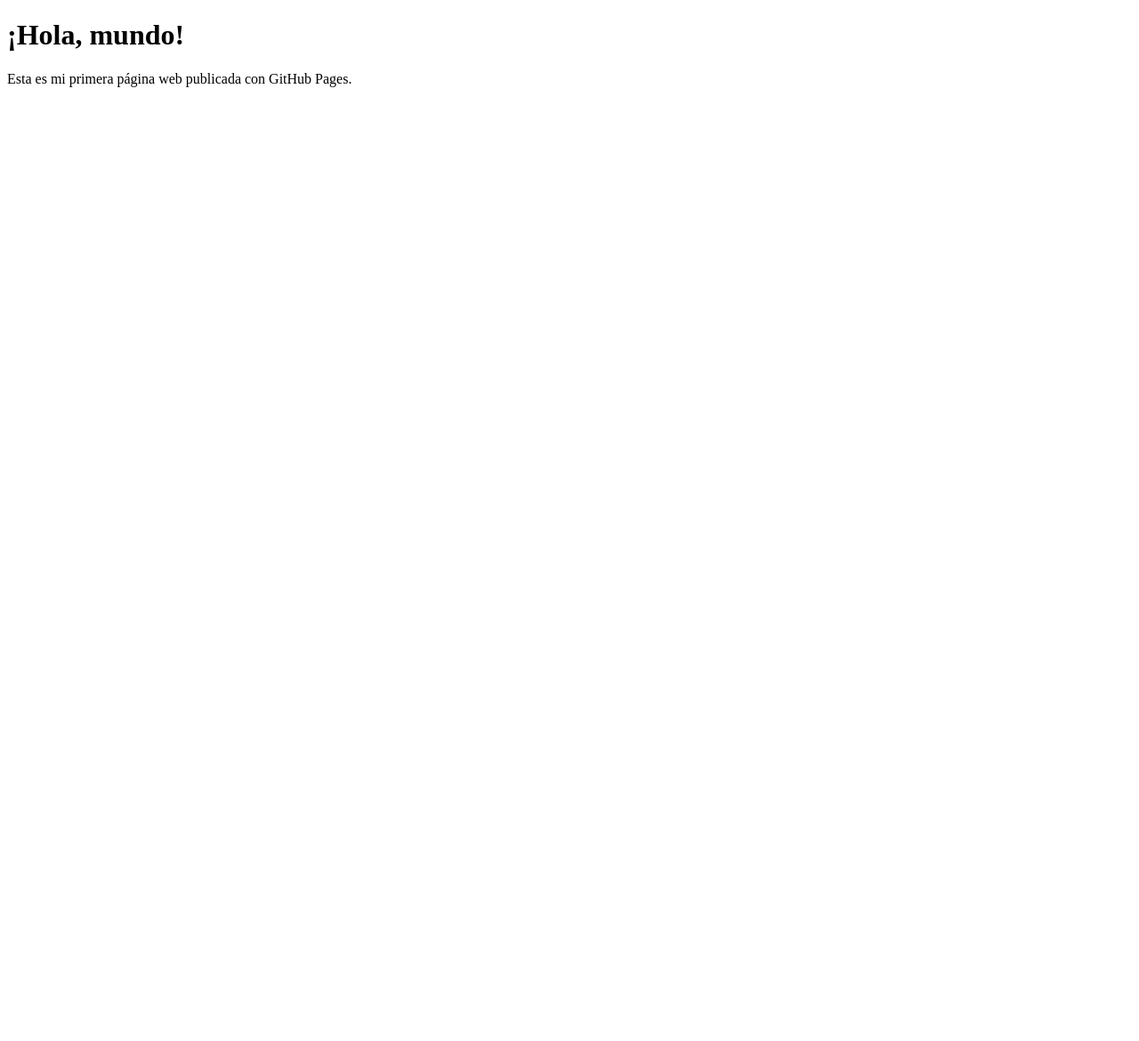
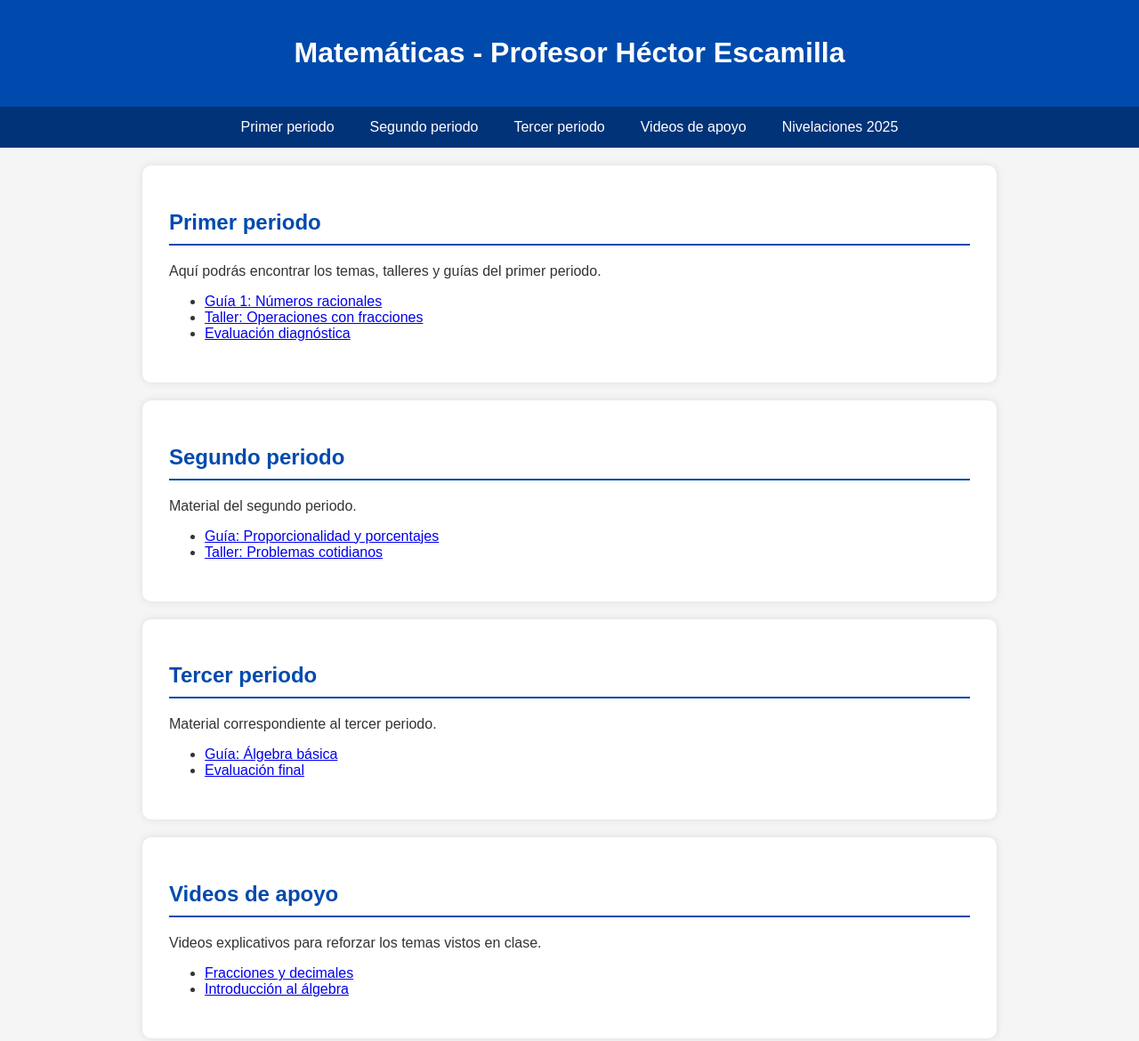
Before and after one commit to hectorescamillamath/hector.github.io, a plain HTML site: page index.html in a window 1280 px wide. Shown: the top 1170 px of the page at 89% size. Before the commit the page ends 800 px from the top, so only its background shows below. Drawn offline with Linux system fonts and the light colour scheme.

Commit message:
Update index.html

```diff
--- a/index.html
+++ b/index.html
@@ -1,12 +1,128 @@
 <!DOCTYPE html>
 <html lang="es">
 <head>
-    <meta charset="UTF-8">
-    <meta name="viewport" content="width=device-width, initial-scale=1.0">
-    <title>Mi página en GitHub</title>
+  <meta charset="UTF-8">
+  <meta name="viewport" content="width=device-width, initial-scale=1.0">
+  <title>Matemáticas - Profesor Héctor Escamilla</title>
+  <style>
+    body {
+      font-family: Arial, sans-serif;
+      margin: 0;
+      background-color: #f5f5f5;
+      color: #333;
+    }
+
+    header {
+      background-color: #004aad;
+      color: white;
+      padding: 20px;
+      text-align: center;
+    }
+
+    nav {
+      background-color: #003377;
+      display: flex;
+      justify-content: center;
+      flex-wrap: wrap;
+    }
+
+    nav a {
+      color: white;
+      padding: 14px 20px;
+      text-decoration: none;
+      display: block;
+    }
+
+    nav a:hover {
+      background-color: #0059ff;
+    }
+
+    section {
+      padding: 30px;
+      max-width: 900px;
+      margin: auto;
+      background-color: white;
+      margin-top: 20px;
+      border-radius: 10px;
+      box-shadow: 0 0 10px rgba(0,0,0,0.1);
+    }
+
+    h2 {
+      color: #004aad;
+      border-bottom: 2px solid #004aad;
+      padding-bottom: 10px;
+    }
+
+    footer {
+      text-align: center;
+      padding: 20px;
+      background-color: #004aad;
+      color: white;
+      margin-top: 40px;
+    }
+  </style>
 </head>
 <body>
-    <h1>¡Hola, mundo!</h1>
-    <p>Esta es mi primera página web publicada con GitHub Pages.</p>
+  <header>
+    <h1>Matemáticas - Profesor Héctor Escamilla</h1>
+  </header>
+
+  <nav>
+    <a href="#periodo1">Primer periodo</a>
+    <a href="#periodo2">Segundo periodo</a>
+    <a href="#periodo3">Tercer periodo</a>
+    <a href="#videos">Videos de apoyo</a>
+    <a href="#nivelaciones">Nivelaciones 2025</a>
+  </nav>
+
+  <section id="periodo1">
+    <h2>Primer periodo</h2>
+    <p>Aquí podrás encontrar los temas, talleres y guías del primer periodo.</p>
+    <ul>
+      <li><a href="#">Guía 1: Números racionales</a></li>
+      <li><a href="#">Taller: Operaciones con fracciones</a></li>
+      <li><a href="#">Evaluación diagnóstica</a></li>
+    </ul>
+  </section>
+
+  <section id="periodo2">
+    <h2>Segundo periodo</h2>
+    <p>Material del segundo periodo.</p>
+    <ul>
+      <li><a href="#">Guía: Proporcionalidad y porcentajes</a></li>
+      <li><a href="#">Taller: Problemas cotidianos</a></li>
+    </ul>
+  </section>
+
+  <section id="periodo3">
+    <h2>Tercer periodo</h2>
+    <p>Material correspondiente al tercer periodo.</p>
+    <ul>
+      <li><a href="#">Guía: Álgebra básica</a></li>
+      <li><a href="#">Evaluación final</a></li>
+    </ul>
+  </section>
+
+  <section id="videos">
+    <h2>Videos de apoyo</h2>
+    <p>Videos explicativos para reforzar los temas vistos en clase.</p>
+    <ul>
+      <li><a href="https://www.youtube.com/watch?v=dQw4w9WgXcQ" target="_blank">Fracciones y decimales</a></li>
+      <li><a href="#">Introducción al álgebra</a></li>
+    </ul>
+  </section>
+
+  <section id="nivelaciones">
+    <h2>Nivelaciones 2025</h2>
+    <p>Material de recuperación y refuerzo.</p>
+    <ul>
+      <li><a href="#">Guía de nivelación</a></li>
+      <li><a href="#">Taller de refuerzo</a></li>
+    </ul>
+  </section>
+
+  <footer>
+    <p>© 2025 Profesor Héctor Escamilla · Todos los derechos reservados</p>
+  </footer>
 </body>
 </html>
```
